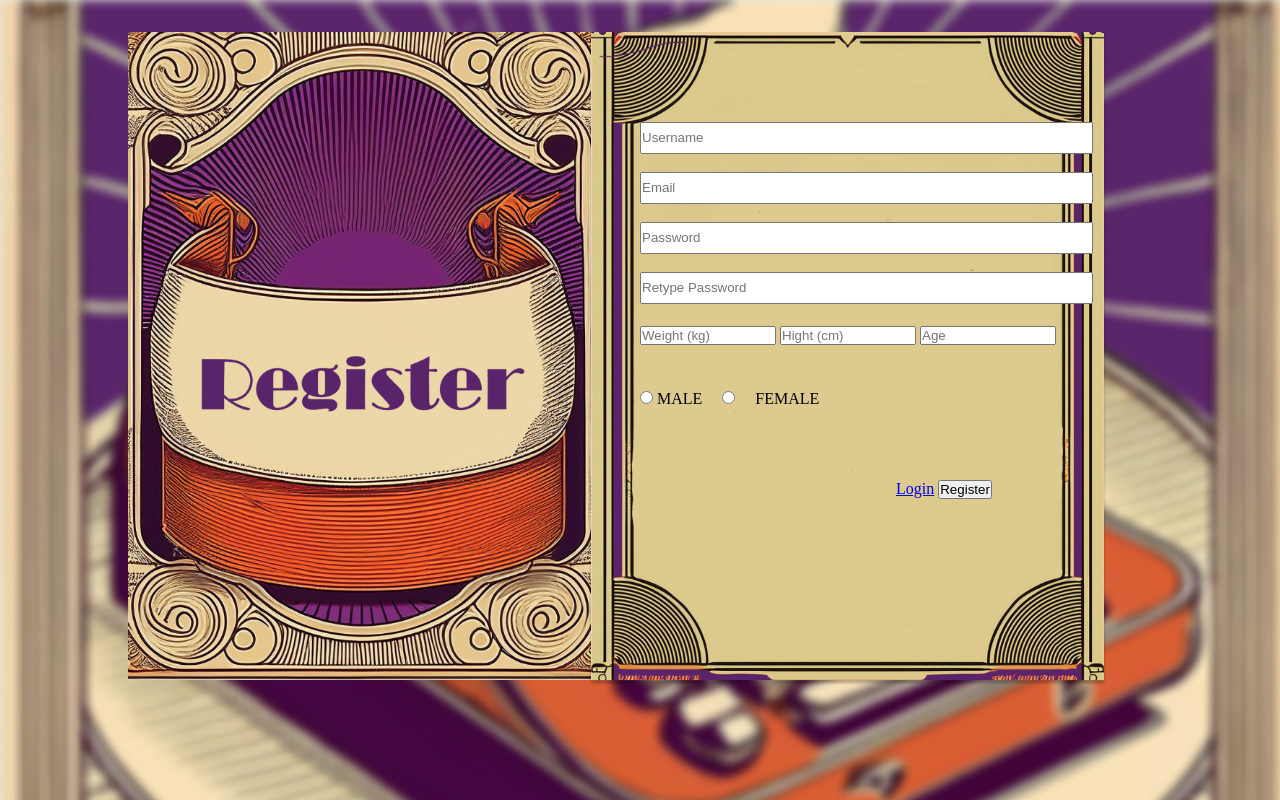
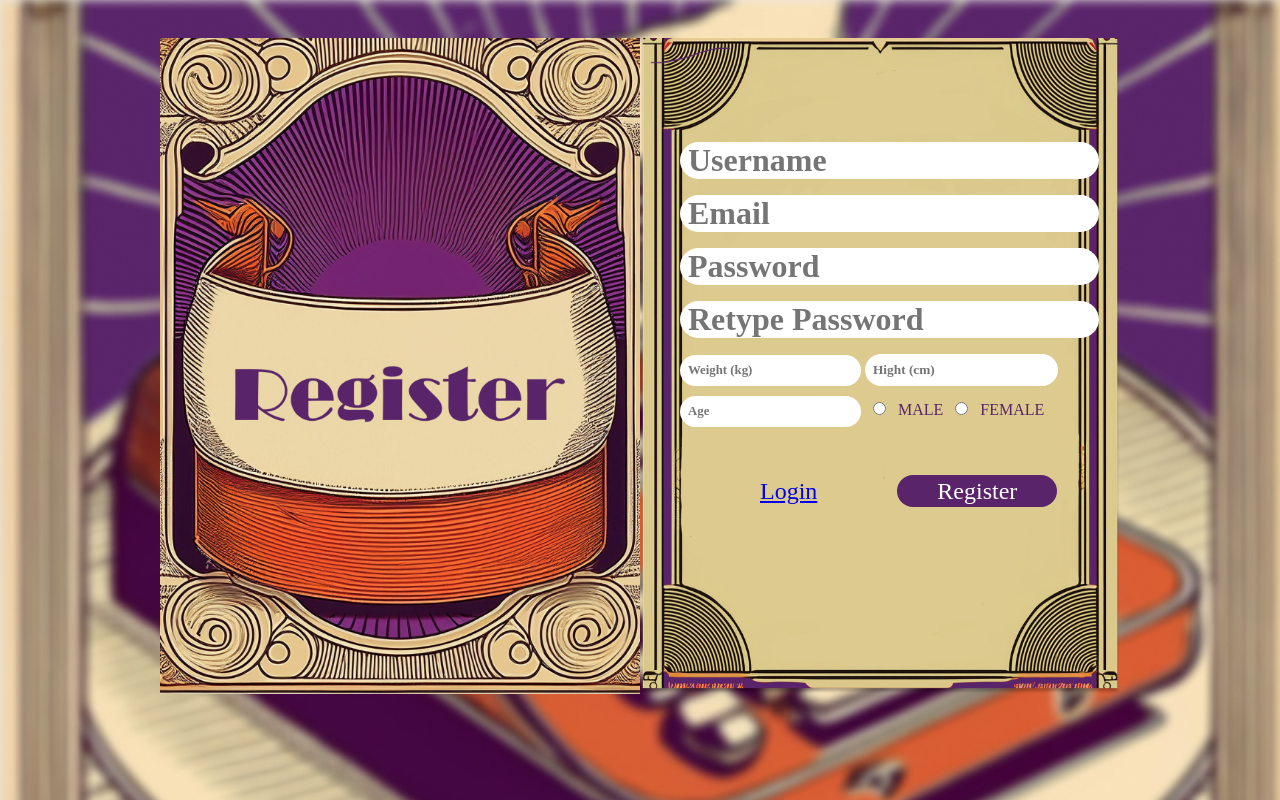
Before and after one commit to nerolyl/BETTER-LIFE, a PHP site: page /register.html in a window 1280 px wide. Run offline with PHP 8.4, Linux system fonts and the light colour scheme.

Commit message:
register form
ending register form and make it responsive

```diff
--- a/css/register.css
+++ b/css/register.css
@@ -1,48 +1,221 @@
-.register_imgs{
+
+.register_imgs {
     display: flex;
-    padding-top: 2rem;
-    z-index: -1;
+    max-width: fit-content;
+    margin-left: auto;
+    margin-right: auto;
+    margin-top: 3%;
 
 }
-.register_imgs img {
- max-width: 75%;
+.register_imgs img{
+    width: 30rem;
+    height: 41rem;
 }
-.register_img{
-    padding-left: 10%;
-    margin-right: -13%;
-}
-.input_con{
-    padding-top: 7%;
-    padding-left: 50%;
+
+.inputs{
     position: absolute;
+    margin-left: 32.5rem;
+    margin-top: 6rem;
 
 }
-.input_siz{
+.label_stayle{
+    font-size: rem;
+}
+input[type=text]{
+    padding-left: 0.5rem;
+    margin: 0.5rem 0rem;
+    border-radius: 1.5rem;
+    font-weight: bold;
+    font-family: Abril Fatface;
+    font-size: 2rem;
+    color: #5A246B;
+    border: 0px ;
 
-    height: 2rem;
-    width: 250%;
+
 }
-.input_con2{
-    padding-top: 23%;
-    padding-left: 50%;
-    position: absolute;
+input[type=Email]{
+    padding-left: 0.5rem;
+    margin: 0.5rem 0rem;
+    border-radius: 1.5rem;
+    font-weight: bold;
+    font-family: Abril Fatface;
+    font-size: 2rem;
+    color: #5A246B;
+    border: 0px ;
+
 }
-.input_siz1{
-    width: 8.5rem;
+input[type=Password]{
+    padding-left: 0.5rem;
+    margin: 0.5rem 0rem;
+    border-radius: 1.5rem;
+    font-family: Abril Fatface;
+    font-size: 2rem;
+    font-weight: bold;
+    color: #5A246B;
+    border: 0px ;
+}
+input[type=Weight]{
+    border-radius: 1.5rem;
+    color: #5A246B;
+    border: 0px ;
+    font-weight: bold;
+    font-family: Abril Fatface;
+    font-size: 0.8rem;
+    padding: 0.5rem;
+    margin-bottom: 0.5rem;
+    margin-top: 0.5rem;
+}
+input[type=Hight]{
+    border-radius: 1.5rem;
+    color: #5A246B;
+    border: 0px ;
+    font-weight: bold;
+    font-family: Abril Fatface;
+    padding: 0.5rem;
+    margin-top: 0.5rem;
+}
+input[type=Age]{
+    padding: 0.5rem;
+    border-radius: 1.5rem;
+    color: #5A246B;
+    border: 0px ;
+    font-weight: bold;
+    font-family: Abril Fatface;
+    font-size: 0.8rem;
+
+}
+input[type=radio]{
+    margin: 0.5rem ;
 }
 
-.radio_f{
-    padding-top: 28%;
-    padding-left: 50%;
-    position: absolute;
+.register_btn{
+    display: flex;
+    margin-top: 3rem;
+    margin-left: 5rem;
+    align-items: center;
+}
+.register_btn button {
+    font-family: Abril Fatface;
+    font-size: 1.5rem;
+    width: 10rem;
+    height: 2rem;
+    border-radius: 1.5rem;
+    border: 0px ;
+    background-color: #5A246B;
+    color: #fff;
+}
+.label_stayle{
+ color: #5A246B;
+ font-family: Abril Fatface;
+}
+.register_btn a{
+    font-size: 1.5rem;
+    padding-right: 5rem;
+}
+/* others monitor */
+@media (min-width :1701px ){
+    .register_imgs{
+        margin-top: 1%;
+    }
+    .register_imgs img{
+        width: 40rem;
+        height: 55rem;
+    }
+    .inputs{
+        margin-left: 43rem;
+        margin-top: 8rem;
+    }
+    input[type=text]{
+        font-size: 2.7rem;
+    }
+    input[type=Email]{
+        font-size: 2.7rem;
+    }
+    input[type=Password]{
+        font-size: 2.7rem;
+    }
+    input[type=Weight]{
 
+        font-size: 1.2rem;
+
+    }
+    input[type=Hight]{
+        font-size: 1.2rem;
+    }
+    input[type=Age]{
+
+        font-size: 1.2rem;
+
+    }
+    input[type=radio]{
+        margin: 1rem ;
+    }
+    .register_btn button {
+        font-size: 2.5rem;
+        width: 15rem;
+        height: 4rem;
+        border-radius: 2rem;
+    }
+    .register_btn a{
+        font-size: 2rem;
+        padding-right: 5rem;
+    }
+    .label_stayle{
+        font-size: 1.5rem;
+    }
 }
-#FEMALE{
-    margin-left: 1REM;
+/* nero monitor */
+@media(min-width: 2500px){
+    .register_imgs{
+        margin-top: 4%;
+    }
+    .register_imgs img{
+        width: 50rem;
+        height: 65rem;
+    }
+    .inputs{
+        margin-left: 54rem;
+        margin-top: 9rem;
+    }
+    input[type=text]{
+        font-size: 3.4rem;
+    }
+    input[type=Email]{
+        font-size: 3.4rem;
+    }
+    input[type=Password]{
+        font-size: 3.4rem;
+    }
+    input[type=Weight]{
 
+        font-size: 1.6rem;
+
+    }
+    input[type=Hight]{
+        font-size: 1.6rem;
+    }
+    input[type=Age]{
+
+        font-size: 1.6rem;
+
+    }
+    input[type=radio]{
+        margin: 1.5rem ;
+    }
+    .register_btn{
+        margin-left: 10rem;
+    }
+    .register_btn button {
+        font-size: 3rem;
+        width: 15rem;
+        height: 4rem;
+        border-radius: 2rem;
+    }
+    .register_btn a{
+        font-size: 2.5rem;
+        padding-right: 8rem;
+    }
+    .label_stayle{
+        font-size: 1.8rem;
+    }
 }
-.bb{
-    position: absolute;
-    padding-top: 35%;
-    padding-left: 70%;
-}
--- a/register.html
+++ b/register.html
@@ -15,50 +15,35 @@
     </style>
 </head>
 <body>
-    <section class="register_contianer1">
-
-        <div class="register_contianer">
+    <section class="register_contianer">
         <div class="register_imgs">
-                <div class="register_img">
+            <div class="register_img_1">
                 <img src="img/Firefly Vintage register.png" alt="">
             </div>
-                <div class="cregister_bg" >
+            <div class="register_img_2" >
                 <img src="img/Form Poster.png" alt="">
             </div>
-                <div class="input_con">
-                    <input class="input_siz" type="text" placeholder="Username" id=""><br><br>
-                    <input class="input_siz" type="email" placeholder="Email"id=""><br><br>
-                    <input class="input_siz" type="password" placeholder="Password"id=""><br><br>
-                    <input class="input_siz" type="password" placeholder="Retype Password"id=""><br><br>
+            <div class="inputs">
+                <form action="">
+                    <input type="text"placeholder="Username"> <br>
+                    <input type="email" name="" id="" placeholder="Email"> <br>
+                    <input type="password" name="" id="" placeholder="Password"><br>
+                    <input type="password" name="" id="" placeholder="Retype Password"><br>
+                    <input type="Weight"placeholder="Weight (kg)">
+                    <input type="Hight"placeholder="Hight (cm)">
+                    <input type="Age"placeholder="Age">
+                    <input type="radio" id="male" name="gender">
+                    <label class="label_stayle" for="male" id="">MALE</label>
+                    <input type="radio" id="FEMALE" name="gender">
+                    <label class="label_stayle" for="FEMALE" id="">FEMALE</label><br>
+                    <div class="register_btn">
+                        <a href="#">Login</a>
+                        <button >Register</button>
                     </div>
-                <div class="input_con2">
-                    <input class="input_siz1" type="text" placeholder="Weight (kg)" id="">
-                    <input class="input_siz1" type="email" placeholder="Hight (cm)"id="">
-                    <input class="input_siz1" type="password" placeholder="Age"id="">
+                </form>
+            </div>
         </div>
 
-                <div class="radio_f">
-                    <input type="radio" id="male">
-                    <label for="male" id="male">MALE</label>
-                    <input type="radio" id="FEMALE">
-                    <label for="FEMALE" id="FEMALE">FEMALE</label>
-                </div>
-                <DIV class="bb">
-                    <a href="#">Login</a>
-                    <BUTton>Register</BUTton>
-                </DIV>
-        </div>
         </section>
 </body>
 </html>
-
-<!--
-    <div class="info">
-        <input type="text" id=""><br>
-        <input type="email" id=""><br>
-        <input type="password" id=""><br>
-        <input type="password" id=""><br>
-    </div>
-
-    <img  src="img/Form Poster.png" alt="">
-    -->
```
Lines whose indentation alone changed are shown as unchanged.
